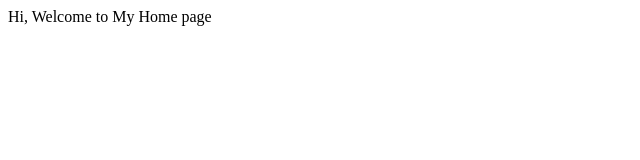
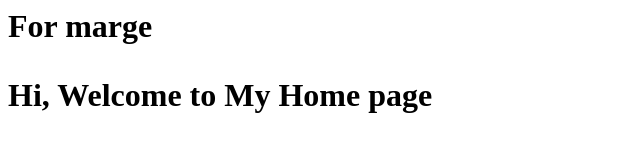
Before and after one commit to talalalrashdi/Assignment-2, a plain HTML site: page index.html in a window 1280 px wide. Shown: the whole page, without its empty margins (0-640 px from the left). Drawn offline with Linux system fonts and the light colour scheme.

Commit message:
Update index.html

```diff
--- a/index.html
+++ b/index.html
@@ -4,7 +4,8 @@
 <headr>
 
 <body>
+<h1> For marge <h1>
+<p>Hi, Welcome to My Home page </p>
 
-<p>Hi, Welcome to My Home page </p>
 </body>
 </html>
```
